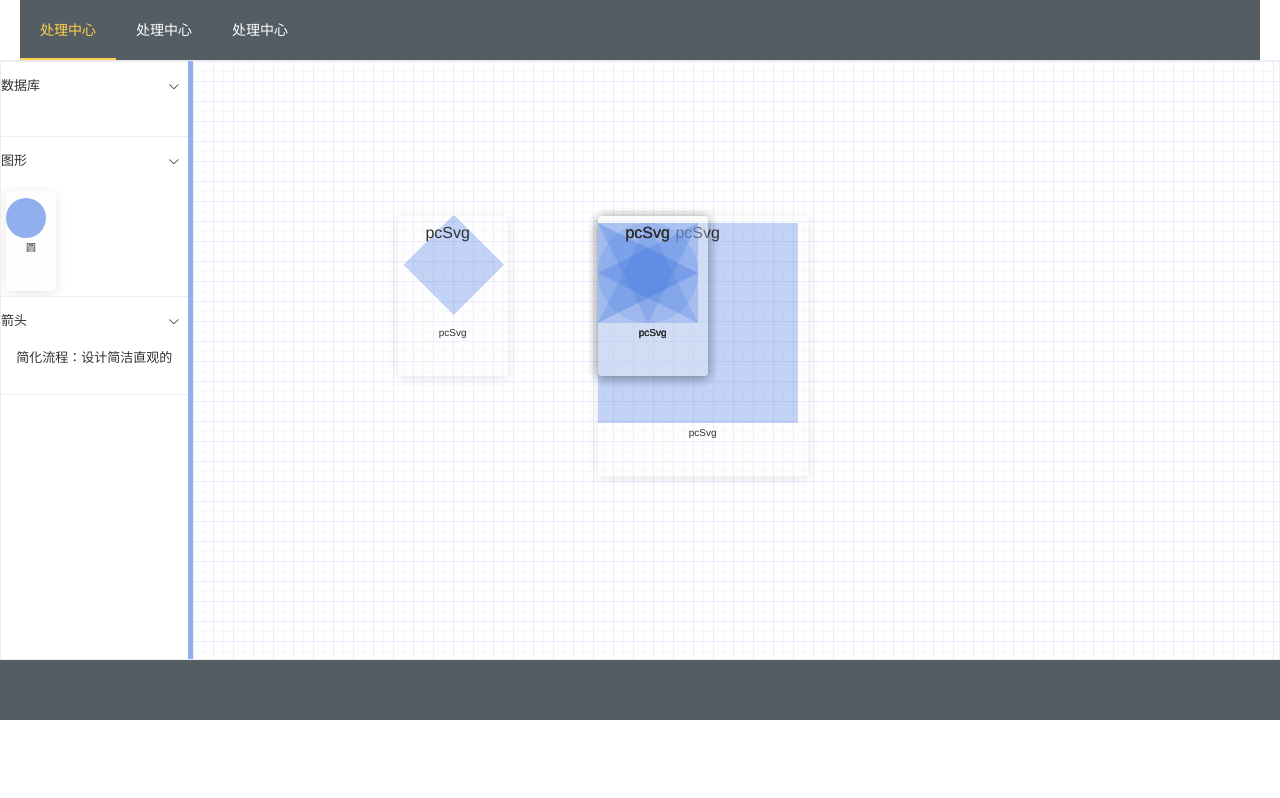
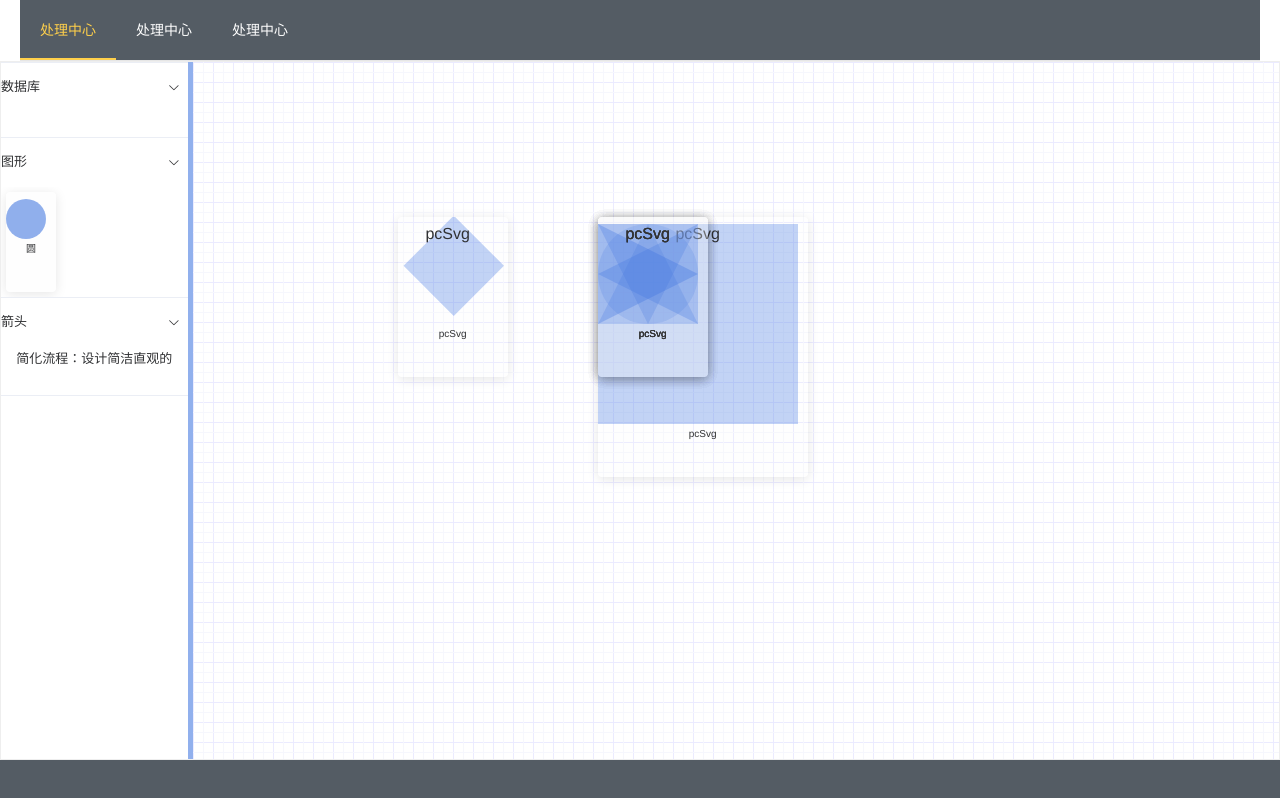
Before and after one commit to pucong/pc-svg, a Vue app: page / in a window 1280 px wide. Built offline with nearby package versions, Linux system fonts and the light colour scheme.

Commit message:
高度自适用100%

```diff
--- a/src/app/index.vue
+++ b/src/app/index.vue
@@ -1,9 +1,9 @@
 <template>
-  <el-container>
-    <el-header>
+  <el-container style="height: 100%;">
+    <el-header style="height: auto">
       <pcHeader></pcHeader>
     </el-header>
-    <el-container style="height: 600px; border: 1px solid #eee">
+    <el-container style="height: 75%; border: 1px solid #eee">
       <el-aside width="15%" style="border-right: 5px solid rgba(53, 109, 222, 0.54);">
         <pcleft></pcleft>
       </el-aside>
@@ -11,7 +11,7 @@
         <pcMain></pcMain>
       </el-main>
     </el-container>
-    <el-footer style="background-color: #545c64">
+    <el-footer style="height: 5%;background-color: #545c64">
 
     </el-footer>
   </el-container>
--- a/src/assets/index.css
+++ b/src/assets/index.css
@@ -1,3 +1,16 @@
+
+html{
+  height:100%;
+}
+
+body{
+  height:100%;
+}
+
+#app{
+  height:100%;
+}
+
 .el-collapse-item__arrow {
   margin-right: 19px;
 }
```
